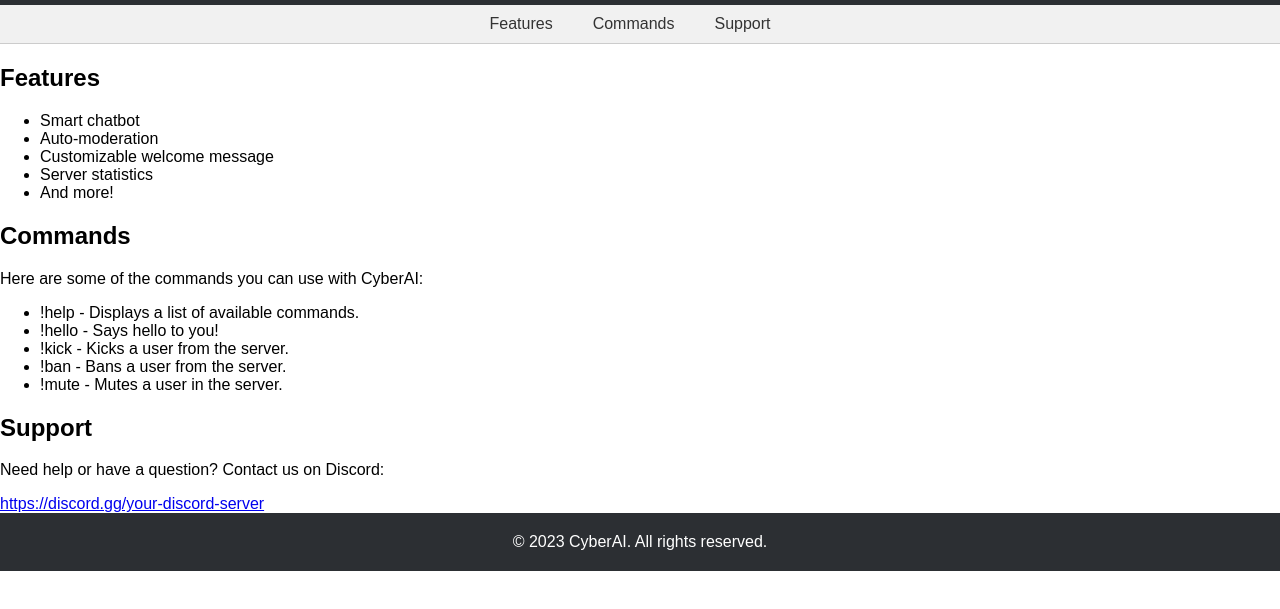
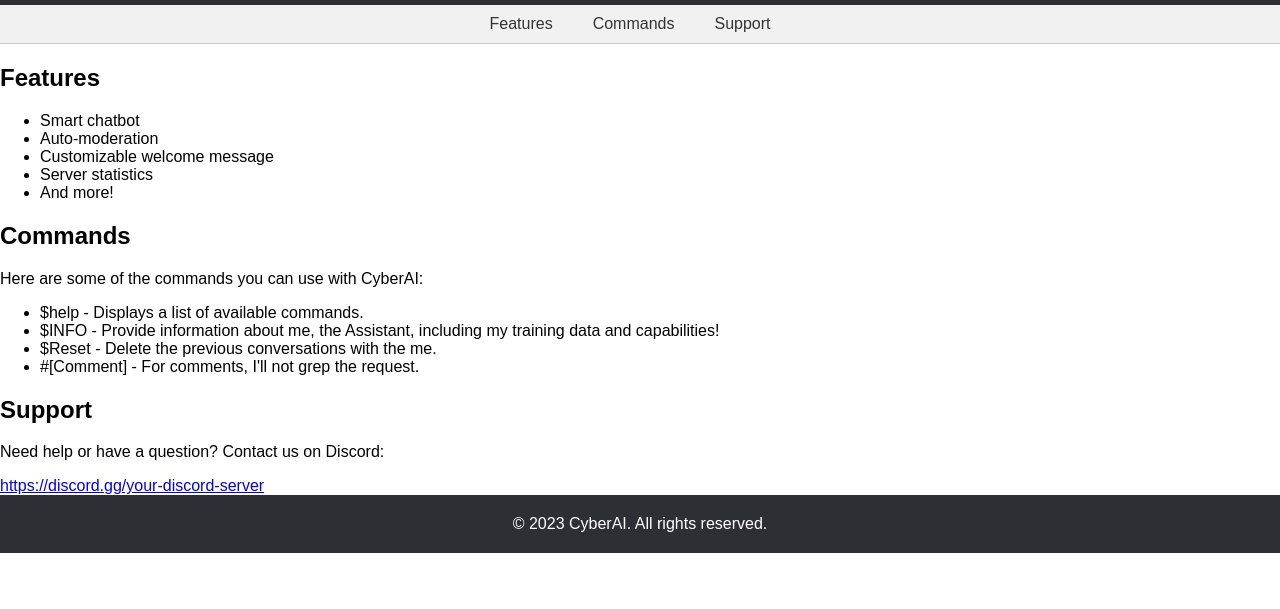
Before and after one commit to 0x00K1/CyberAI, a plain HTML site: page index.html in a window 1280 px wide. Shown: the part 85-694 px from the top of the page. Drawn offline with Linux system fonts and the light colour scheme; a script that the page names is missing.

Commit message:
Update index.html

```diff
--- a/index.html
+++ b/index.html
@@ -33,17 +33,16 @@
 			<h2>Commands</h2>
 			<p>Here are some of the commands you can use with CyberAI:</p>
 			<ul>
-				<li>!help - Displays a list of available commands.</li>
-				<li>!hello - Says hello to you!</li>
-				<li>!kick - Kicks a user from the server.</li>
-				<li>!ban - Bans a user from the server.</li>
-				<li>!mute - Mutes a user in the server.</li>
+				<li> $help - Displays a list of available commands.</li>
+				<li> $INFO - Provide information about me, the Assistant, including my training data and capabilities!</li>
+				<li> $Reset - Delete the previous conversations with the me.</li>
+				<li> #[Comment] - For comments, I'll not grep the request.</li>
 			</ul>
 		</section>
 		<section id="support">
 			<h2>Support</h2>
 			<p>Need help or have a question? Contact us on Discord:</p>
-			<a href="https://discord.gg/your-discord-server">https://discord.gg/your-discord-server</a>
+			<a href="https://discord.gg/8aYnhaBqGY">https://discord.gg/your-discord-server</a>
 		</section>
 	</main>
 	<footer>
```
